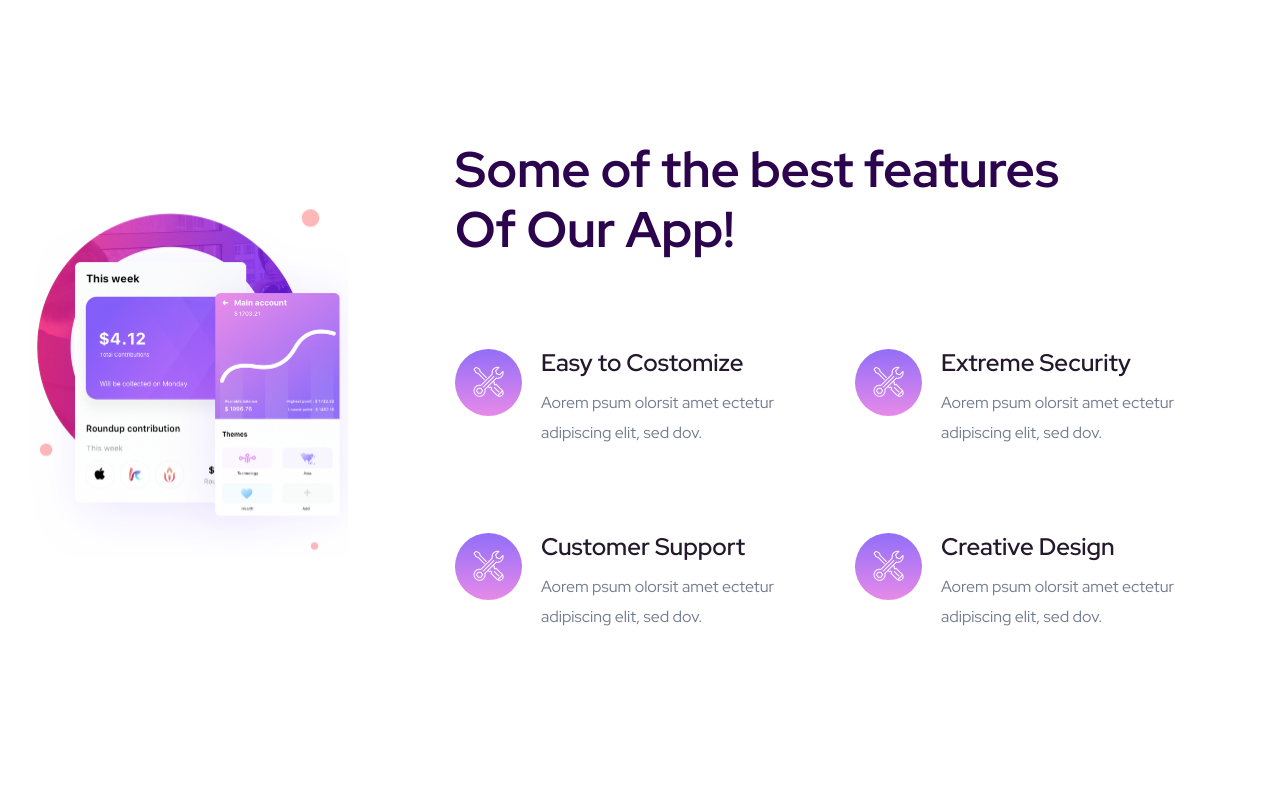
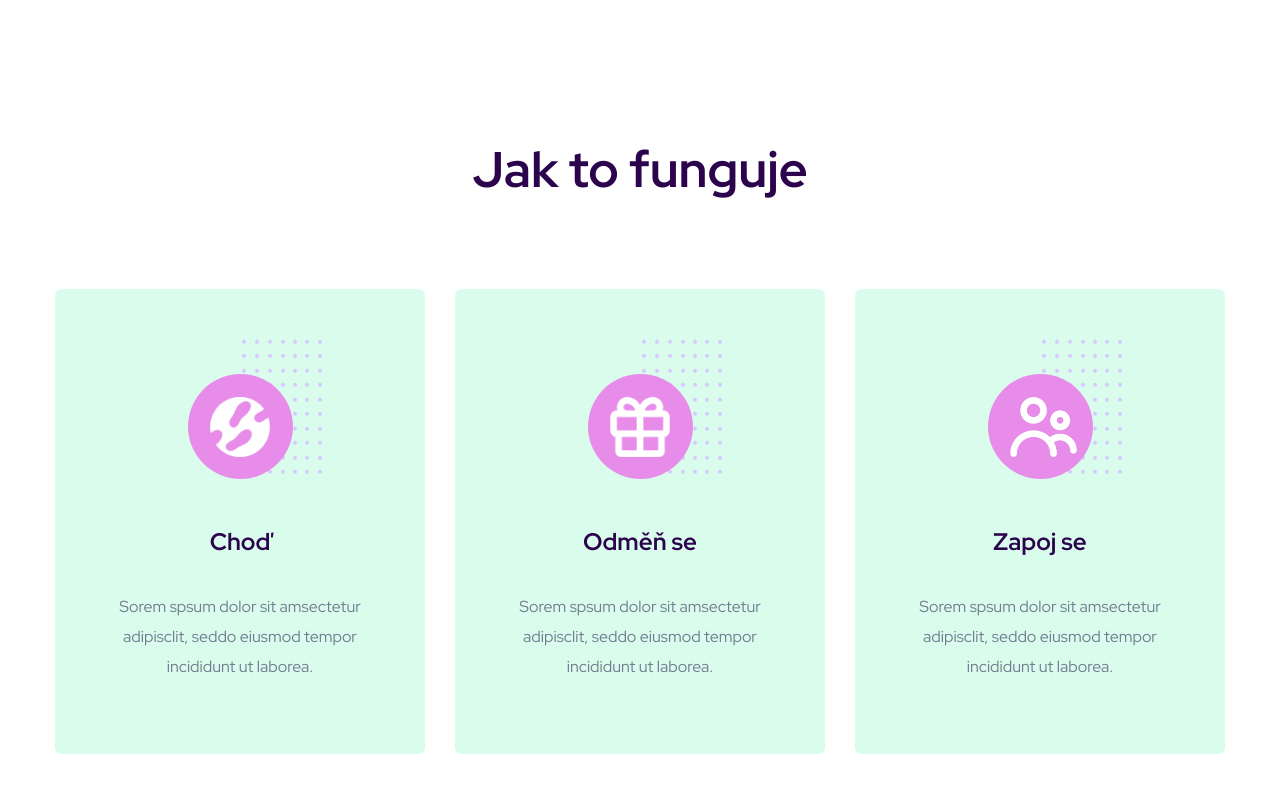
Before and after one commit to morbicer/morbicer.github.io, a website: page index.html in a window 1280 px wide. Shown: the part 960-1760 px from the top of the page. Drawn offline with Linux system fonts and the light colour scheme.

Commit message:
index changes

```diff
--- a/assets/scss/_color.scss
+++ b/assets/scss/_color.scss
@@ -41,6 +41,8 @@ $heading_color2: #DB558C;
 
 $gray-color: #bebebe;
 $gray-color-2: #bdbdbd;
+
+$sky-blue: #D9FCEC;
 
 
 
--- a/assets/scss/_h1-hero.scss
+++ b/assets/scss/_h1-hero.scss
@@ -14,7 +14,7 @@
     }
 }
 .sky-blue{
-    background: #D9FCEC;
+    background: $sky-blue;
 }
 // .slider-height2{
 //     min-height: 820px;
--- a/assets/scss/_services_section.scss
+++ b/assets/scss/_services_section.scss
@@ -18,7 +18,7 @@
 
 .service-area {
     .services-caption{
-        background: #fff;
+        background: $sky-blue;
         padding:84px 45px 56px;
         border: 1px solid transparent;
         border-radius: 7px;
--- a/index.html
+++ b/index.html
@@ -47,7 +47,7 @@
                         <!-- Logo -->
                         <div class="col-xl-2 col-lg-2 col-md-2">
                             <div class="logo">
-                                <a href="index.html"><img src="assets/img/logo/logo.png" alt=""></a>
+                                <a href="index.html"><img src="assets/img/logo/logo.png" height="50" alt=""></a>
                             </div>
                         </div>
                         <div class="col-xl-10 col-lg-10 col-md-10">
@@ -92,15 +92,15 @@
                         <div class="row d-flex align-items-center">
                             <div class="col-lg-6 col-md-9 ">
                                 <div class="hero__caption">
-                                    <span data-animation="fadeInUp" data-delay=".4s">App Landing Page</span>
-                                    <h1 data-animation="fadeInUp" data-delay=".6s">Get things done<br>with Appco</h1>
+                                    <span data-animation="fadeInUp" data-delay=".4s">Aplikace pro zdravý životní styl</span>
+                                    <h1 data-animation="fadeInUp" data-delay=".6s">Každý krok se počítá</h1>
                                     <p data-animation="fadeInUp" data-delay=".8s">Dorem ipsum dolor sitamet, consectetur adipiscing elit, sed do eiusm tempor incididunt ulabore et dolore magna aliqua.</p>
                                     <!-- Slider btn -->
                                    <div class="slider-btns">
                                         <!-- Hero-btn -->
                                         <a data-animation="fadeInLeft" data-delay="1.0s" href="industries.html" class="btn radius-btn">Download</a>
                                         <!-- Video Btn -->
-                                        <a data-animation="fadeInRight" data-delay="1.0s" class="popup-video video-btn ani-btn" href="https://www.youtube.com/watch?v=1aP-TXUpNoU"><i class="fas fa-play"></i></a>
+                                        <!-- <a data-animation="fadeInRight" data-delay="1.0s" class="popup-video video-btn ani-btn" href="https://www.youtube.com/watch?v=1aP-TXUpNoU"><i class="fas fa-play"></i></a> -->
                                    </div>
                                 </div>
                             </div>
@@ -117,8 +117,8 @@
                         <div class="row d-flex align-items-center">
                             <div class="col-lg-6 col-md-9 ">
                                 <div class="hero__caption">
-                                    <span data-animation="fadeInUp" data-delay=".4s">App Landing Page</span>
-                                    <h1 data-animation="fadeInUp" data-delay=".6s">Get things done<br>with Appco</h1>
+                                    <span data-animation="fadeInUp" data-delay=".4s">Aplikace pro zdravý životní styl</span>
+                                    <h1 data-animation="fadeInUp" data-delay=".6s">Každý krok se počítá</h1>
                                     <p data-animation="fadeInUp" data-delay=".8s">Dorem ipsum dolor sitamet, consectetur adipiscing elit, sed do eiusm tempor incididunt ulabore et dolore magna aliqua.</p>
                                     <!-- Slider btn -->
                                    <div class="slider-btns">
@@ -140,83 +140,15 @@
             </div>
         </div>
         <!-- Slider Area End -->
-        <!-- Best Features Start -->
-        <section class="best-features-area section-padd4">
-            <div class="container">
-                <div class="row justify-content-end">
-                    <div class="col-xl-8 col-lg-10">
-                        <!-- Section Tittle -->
-                        <div class="row">
-                            <div class="col-lg-10 col-md-10">
-                                <div class="section-tittle">
-                                    <h2>Some of the best features Of Our App!</h2>
-                                </div>
-                            </div>
-                        </div>
-                        <!-- Section caption -->
-                        <div class="row">
-                            <div class="col-xl-6 col-lg-6 col-md-6">
-                                <div class="single-features mb-70">
-                                    <div class="features-icon">
-                                        <span class="flaticon-support"></span>
-                                    </div>
-                                    <div class="features-caption">
-                                        <h3>Easy to Costomize</h3>
-                                        <p>Aorem psum olorsit amet ectetur adipiscing elit, sed dov.</p>
-                                    </div>
-                                </div>
-                            </div>
-                             <div class="col-xl-6 col-lg-6 col-md-6">
-                                <div class="single-features mb-70">
-                                    <div class="features-icon">
-                                        <span class="flaticon-support"></span>
-                                    </div>
-                                    <div class="features-caption">
-                                        <h3>Extreme Security</h3>
-                                        <p>Aorem psum olorsit amet ectetur adipiscing elit, sed dov.</p>
-                                    </div>
-                                </div>
-                            </div>
-                            <div class="col-xl-6 col-lg-6 col-md-6">
-                                <div class="single-features mb-70">
-                                    <div class="features-icon">
-                                        <span class="flaticon-support"></span>
-                                    </div>
-                                    <div class="features-caption">
-                                        <h3>Customer Support</h3>
-                                        <p>Aorem psum olorsit amet ectetur adipiscing elit, sed dov.</p>
-                                    </div>
-                                </div>
-                            </div>
-                             <div class="col-xl-6 col-lg-6 col-md-6">
-                                <div class="single-features mb-70">
-                                    <div class="features-icon">
-                                        <span class="flaticon-support"></span>
-                                    </div>
-                                    <div class="features-caption">
-                                        <h3>Creative Design</h3>
-                                        <p>Aorem psum olorsit amet ectetur adipiscing elit, sed dov.</p>
-                                    </div>
-                                </div>
-                            </div>
-                        </div>
-                    </div>
-                </div>
-            </div>
-            <!-- Shpe -->
-            <div class="features-shpae d-none d-lg-block">
-                <img src="assets/img/shape/best-features.png" alt="">
-            </div>
-        </section>
-        <!-- Best Features End -->
+
         <!-- Services Area Start -->
-        <section class="service-area sky-blue section-padding2">
+        <section class="service-area section-padding2">
             <div class="container">
                 <!-- Section Tittle -->
                 <div class="row d-flex justify-content-center">
                     <div class="col-lg-6">
                         <div class="section-tittle text-center">
-                            <h2>How Can We HelpYour<br>with Appco!</h2>
+                            <h2>Jak to funguje</h2>
                         </div>
                     </div>
                 </div>
@@ -225,21 +157,13 @@
                     <div class="col-xl-4 col-lg-4 col-md-6">
                         <div class="services-caption text-center mb-30">
                             <div class="service-icon">
-                                <span class="flaticon-businessman"></span>
+                                <span class="">
+                                    <img src="assets/img/service/sandal_footprint.png"
+                                        style="height: 60px;position: relative;top: 23px;display: block;left: 22px;">
+                                </span>
                             </div>
                             <div class="service-cap">
-                                <h4><a href="#">Easily Manage</a></h4>
-                                <p>Sorem spsum dolor sit amsectetur adipisclit, seddo eiusmod tempor incididunt ut laborea.</p>
-                            </div>
-                        </div>
-                    </div>
-                    <div class="col-xl-4 col-lg-4 col-md-6">
-                        <div class="services-caption active text-center mb-30">
-                            <div class="service-icon">
-                                <span class="flaticon-pay"></span>
-                            </div>
-                            <div class="service-cap">
-                                <h4><a href="#">Get Payments Easily</a></h4>
+                                <h4><a href="#">Choď</a></h4>
                                 <p>Sorem spsum dolor sit amsectetur adipisclit, seddo eiusmod tempor incididunt ut laborea.</p>
                             </div>
                         </div>
@@ -247,10 +171,26 @@
                     <div class="col-xl-4 col-lg-4 col-md-6">
                         <div class="services-caption text-center mb-30">
                             <div class="service-icon">
-                                <span class="flaticon-plane"></span>
+                                <span class="">
+                                    <img src="assets/img/service/gift.png"
+                                        style="height: 60px;position: relative;top: 23px;display: block;left: 22px;">
+                                </span>
                             </div>
                             <div class="service-cap">
-                                <h4><a href="#">Quick Messaging</a></h4>
+                                <h4><a href="#">Odměň se</a></h4>
+                                <p>Sorem spsum dolor sit amsectetur adipisclit, seddo eiusmod tempor incididunt ut laborea.</p>
+                            </div>
+                        </div>
+                    </div>
+                    <div class="col-xl-4 col-lg-4 col-md-6">
+                        <div class="services-caption text-center mb-30">
+                            <div class="service-icon">
+                                <span class="">
+                                    <img src="assets/img/service/people-outline.png" style="height: 60px;position: relative;top: 23px;display: block;left: 22px;">
+                                </span>
+                            </div>
+                            <div class="service-cap">
+                                <h4><a href="#">Zapoj se</a></h4>
                                 <p>Sorem spsum dolor sit amsectetur adipisclit, seddo eiusmod tempor incididunt ut laborea.</p>
                             </div>
                         </div>
```
Also changed, not shown: assets/css/style.css, assets/img/hero/hero_right.png, assets/img/logo/logo.png, assets/img/service/gift.png (added), assets/img/service/people-outline.png (added), assets/img/service/sandal_footprint.png (added), 1 other file.
